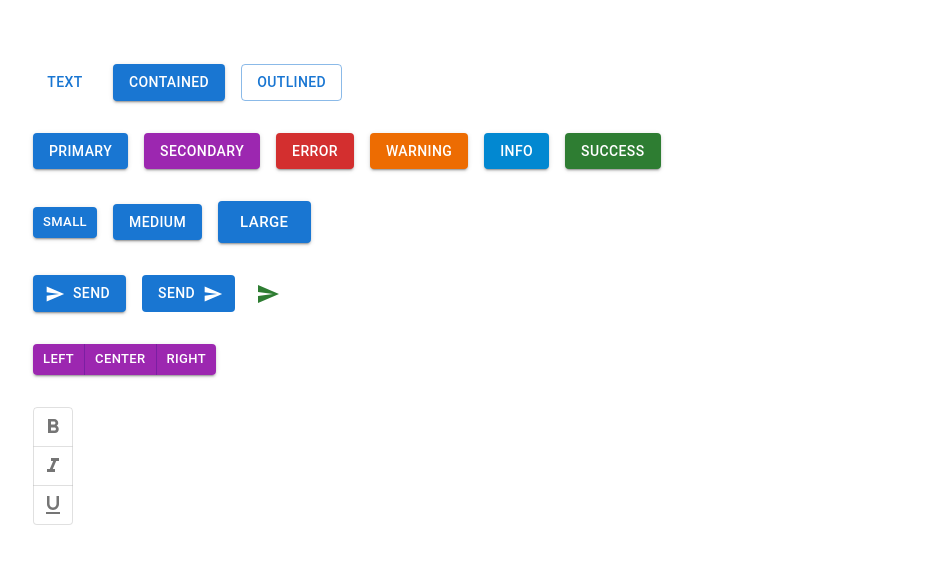
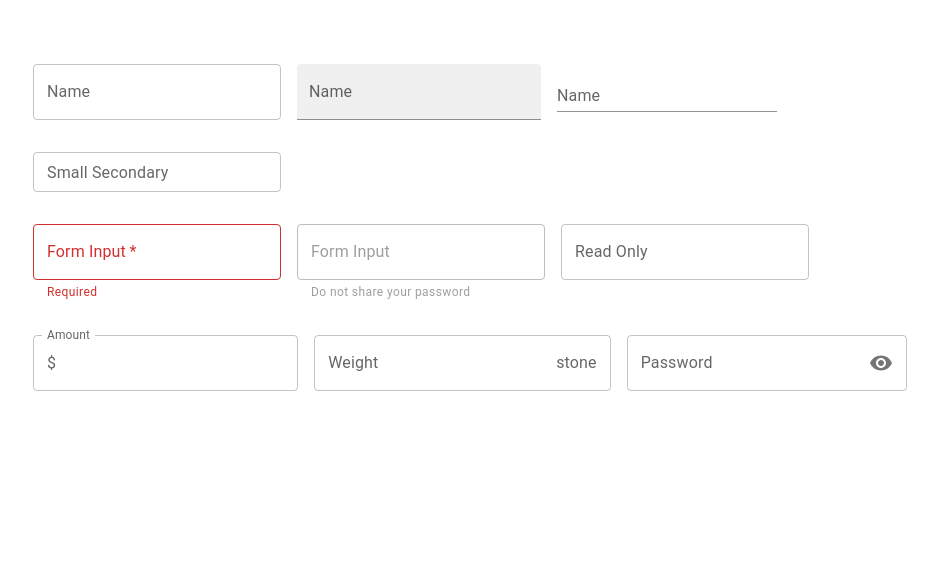
Before and after one commit to IMakeTheSites/mui-react-fun, a React (Create React App) app: page / in a window 1280 px wide. Shown: the top 564 px of the page, without its empty margins (31-969 px from the left). Built offline with nearby package versions, Linux system fonts and the light colour scheme.

Commit message:
Add TextField

```diff
--- a/src/App.tsx
+++ b/src/App.tsx
@@ -1,12 +1,14 @@
 import "./App.css";
 import { MuiButton } from "./components/MuiButton";
+import { MuiTextField } from "./components/MuiTextField";
 import { MuiTypography } from "./components/MuiTypography";
 
 function App() {
   return (
     <div className="App">
-      {/* <MuiTypography /> */}
-      <MuiButton />
+      {/* <MuiTypography />
+      <MuiButton /> */}
+      <MuiTextField />
     </div>
   );
 }
--- /dev/null
+++ b/src/components/MuiTextField.tsx
@@ -0,0 +1,68 @@
+import { InputAdornment, Stack, TextField } from "@mui/material";
+import VisibilityIcon from "@mui/icons-material/Visibility";
+import VisibilityOffIcon from "@mui/icons-material/VisibilityOff";
+import { useState } from "react";
+
+export const MuiTextField = () => {
+  const [viewer, setViewer] = useState(false);
+  const [value, setValue] = useState("");
+
+  const handleVisibility = () => {
+    setViewer((prev) => !prev);
+  };
+
+  return (
+    <Stack spacing={4}>
+      <Stack direction="row" spacing={2}>
+        <TextField label="Name" variant="outlined" />
+        <TextField label="Name" variant="filled" />
+        <TextField label="Name" variant="standard" />
+      </Stack>
+      <Stack direction="row" spacing={2}>
+        <TextField label="Small Secondary" size="small" color="secondary" />
+      </Stack>
+      <Stack direction="row" spacing={2}>
+        <TextField
+          label="Form Input"
+          required
+          value={value}
+          onChange={(e) => setValue(e.target.value)}
+          error={!value}
+          helperText={!value ? "Required" : "Do not share your password"}
+        />
+        <TextField
+          label="Form Input"
+          helperText="Do not share your password"
+          type="password"
+          disabled
+        />
+        <TextField label="Read Only" InputProps={{ readOnly: true }} />
+      </Stack>
+      <Stack direction="row" spacing={2}>
+        <TextField
+          label="Amount"
+          InputProps={{
+            startAdornment: <InputAdornment position="start">$</InputAdornment>,
+          }}
+        />
+        <TextField
+          label="Weight"
+          InputProps={{
+            endAdornment: <InputAdornment position="end">stone</InputAdornment>,
+          }}
+        />
+        <TextField
+          label="Password"
+          type={viewer ? "text" : "password"}
+          InputProps={{
+            endAdornment: (
+              <InputAdornment position="end" onClick={handleVisibility}>
+                {viewer ? <VisibilityOffIcon /> : <VisibilityIcon />}
+              </InputAdornment>
+            ),
+          }}
+        />
+      </Stack>
+    </Stack>
+  );
+};
```
